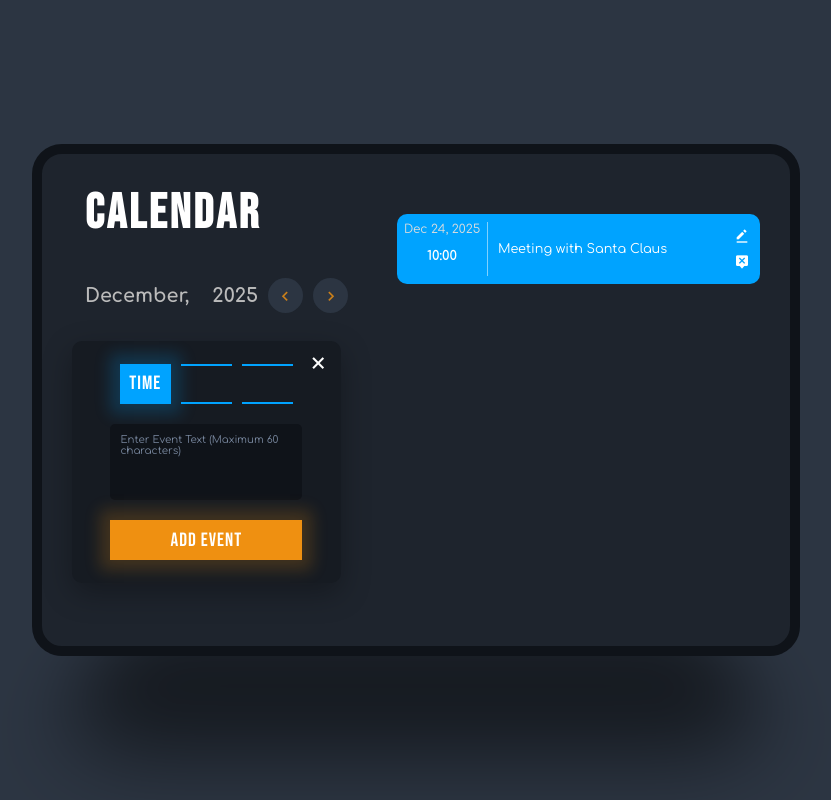
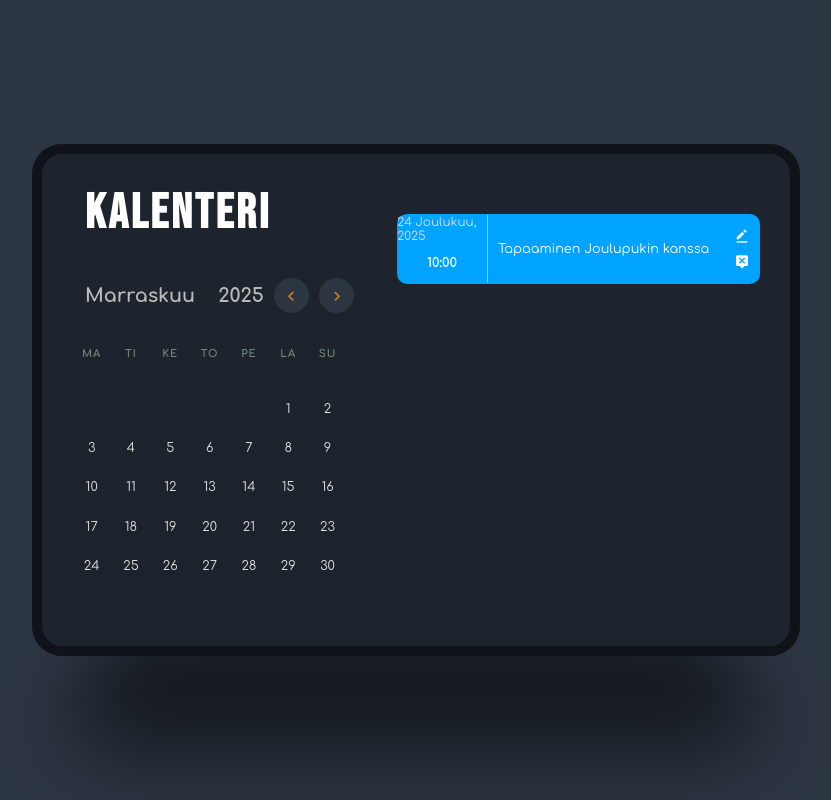
Before and after one commit to JariCode/calendar-app, a React (Vite) app: page / in a window 1280 px wide. Both pictures are taken after a click on the icon 509 px from the left and 295 px from the top of the page. Shown: the whole page, without its empty margins (224-1055 px from the left). Built offline with nearby package versions, Linux system fonts and the light colour scheme.

Commit message:
Kalenterin perustoiminnot toimii

```diff
--- a/index.html
+++ b/index.html
@@ -1,5 +1,5 @@
 <!doctype html>
-<html lang="en">
+<html lang="fi">
   <head>
     <meta charset="UTF-8" />
     <meta name="viewport" content="width=device-width, initial-scale=1.0" />
--- a/src/components/CalendarApp.css
+++ b/src/components/CalendarApp.css
@@ -129,6 +129,7 @@
     justify-content: center;
     align-items: center;
     row-gap: 2rem;
+    display: none;
 }
 
 .time-input {
--- a/src/components/CalendarApp.jsx
+++ b/src/components/CalendarApp.jsx
@@ -1,62 +1,57 @@
+import { useState } from "react";
+
 const CalendarApp = () => {
+    const daysOfWeek = ['Ma', 'Ti', 'Ke', 'To', 'Pe', 'La', 'Su'];
+    const monthsOfYear = ['Tammikuu', 'Helmikuu', 'Maaliskuu', 'Huhtikuu', 'Toukokuu', 'Kesäkuu', 'Heinäkuu', 'Elokuu', 'Syyskuu', 'Lokakuu', 'Marraskuu', 'Joulukuu'];
+
+    const currentDate = new Date();
+
+    const [currentMonth, setCurrentMonth] = useState(currentDate.getMonth());
+    const [currentYear, setCurrentYear] = useState(currentDate.getFullYear());
+
+    const daysInMonth = new Date(currentYear, currentMonth + 1, 0).getDate();
+    const firstDayMonth = new Date(currentYear, currentMonth, 1).getDay();
+
+    // Jos viikko alkaa maanantaista (sunnuntain sijaan), säädä alkavat tyhjät solut.
+    // Tarkista `daysOfWeek`-taulukon ensimmäinen merkintä; jos se on 'Ma', käytä maanantaita viikon aloituspäivänä.
+    const weekStartIndex = daysOfWeek[0] === 'Ma' ? 1 : 0; // 0 = sunnuntai, 1 = maanantai
+    const leadingEmptyDays = (firstDayMonth - weekStartIndex + 7) % 7;
+
+    const prevMonth = () => {
+        setCurrentMonth(prevMonth => (prevMonth === 0 ? 11 : prevMonth - 1));
+        setCurrentYear(prevYear => (currentMonth === 0 ? prevYear - 1 : prevYear));
+    }
+
+      const nextMonth = () => {
+        setCurrentMonth(prevMonth => (prevMonth === 11 ? 0 : prevMonth + 1));
+        setCurrentYear(prevYear => (currentMonth === 11 ? prevYear + 1 : prevYear));
+    }
+
   return <div className="calendar-app">
     <div className="calendar">
-        <h1 className="heading">Calendar</h1>
+        <h1 className="heading">Kalenteri</h1>
         <div className="navigate-date">
-            <h2 className="month">December,</h2>
-            <h2 className="year">2025</h2>
+            <h2 className="month">{monthsOfYear[currentMonth]}</h2>
+            <h2 className="year">{currentYear}</h2>
             <div className="buttons">
-                <i className='bx bx-chevron-left'></i>
-                <i className='bx bx-chevron-right'></i>
+                <i className='bx bx-chevron-left' onClick={prevMonth}></i>
+                <i className='bx bx-chevron-right' onClick={nextMonth}></i>
             </div>
         </div>
         <div className="weekdays">
-            <span>Sun</span>
-            <span>Mon</span>
-            <span>Tue</span>
-            <span>Wed</span>
-            <span>Thu</span>
-            <span>Fri</span>
-            <span>Sat</span>
+            {daysOfWeek.map(day => <span key={day}>{day}</span>)}
         </div>
         <div className="days">
-            <span>1</span>
-            <span>2</span>
-            <span>3</span>
-            <span>4</span>
-            <span>5</span>
-            <span>6</span>
-            <span>7</span>
-            <span>8</span>
-            <span>9</span>
-            <span>10</span>
-            <span>11</span>
-            <span>12</span>
-            <span>13</span>
-            <span>14</span>
-            <span>15</span>
-            <span>16</span>
-            <span>17</span>
-            <span>18</span>
-            <span>19</span>
-            <span className="current-day">20</span>
-            <span>21</span>
-            <span>22</span>
-            <span>23</span>
-            <span>24</span>
-            <span>25</span>
-            <span>26</span>
-            <span>27</span>
-            <span>28</span>
-            <span>29</span>
-            <span>30</span>
-            <span>31</span>
+            {[...Array(leadingEmptyDays).keys()].map((_, index) => <span key={`empty-${index}`}/>)}
+            {[...Array(daysInMonth).keys()].map(day =>
+            <span key={day + 1} className={day + 1 === currentDate.getDate() && currentMonth === currentDate.getMonth() && currentYear === currentDate.getFullYear() ? "current-day" : ""}>
+            {day + 1}</span>)}
         </div>
     </div>
     <div className="events">
         <div className="event-popup">
             <div className="time-input">
-                <div className="event-popup-time">Time</div>
+                <div className="event-popup-time">Aika</div>
                 <input type="number" name="hours" min={0} max={24} className="hours"/>
                 <input type="number" name="minutes" min={0} max={60} className="minutes"/>
             </div>
@@ -68,10 +63,10 @@
         </div>
         <div className="event">
             <div className="event-date-wrapper">
-                <div className="event-date">Dec 24, 2025</div>
+                <div className="event-date">24 Joulukuu, 2025</div>
                 <div className="event-time">10:00</div>
             </div>
-            <div className="event-text">Meeting with Santa Claus</div>
+            <div className="event-text">Tapaaminen Joulupukin kanssa</div>
             <div className="event-buttons">
                 <i className="bx bxs-edit-alt"></i>
                 <i className="bx bxs-message-alt-x"></i>
```
